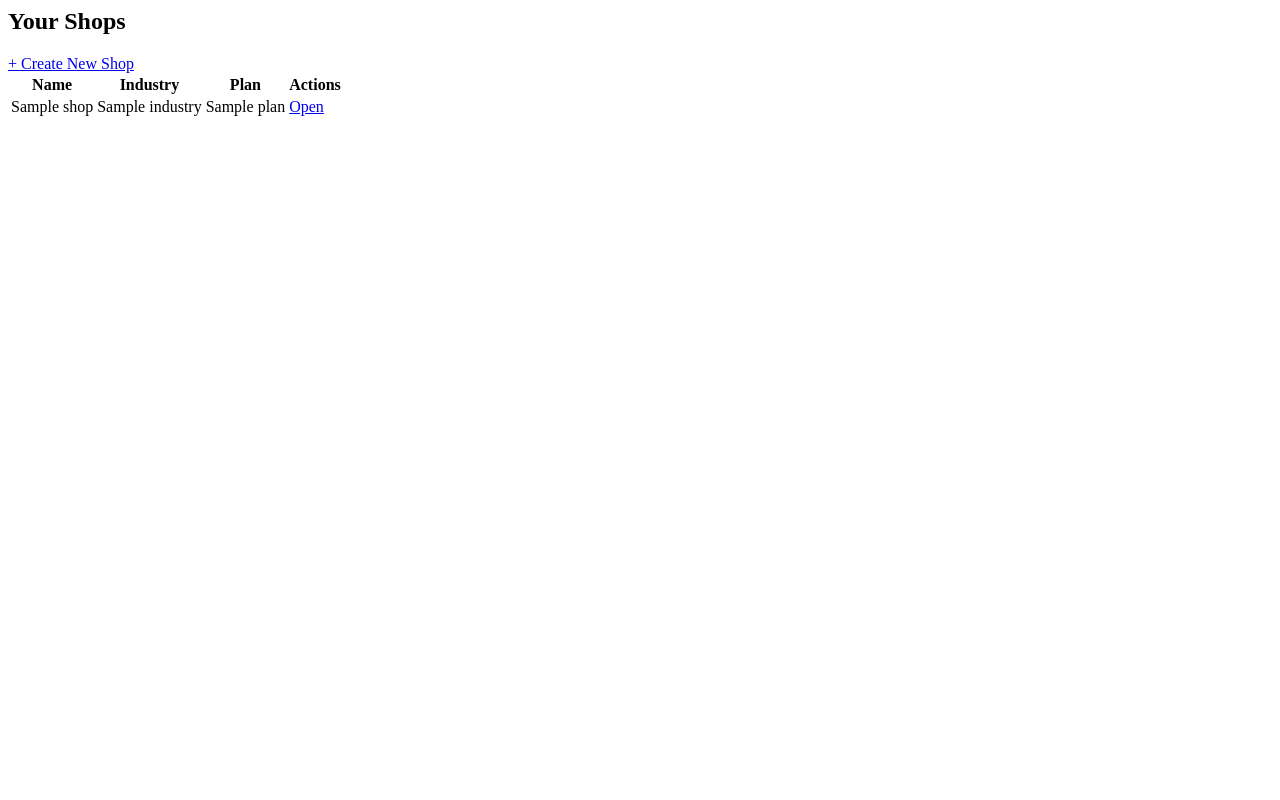
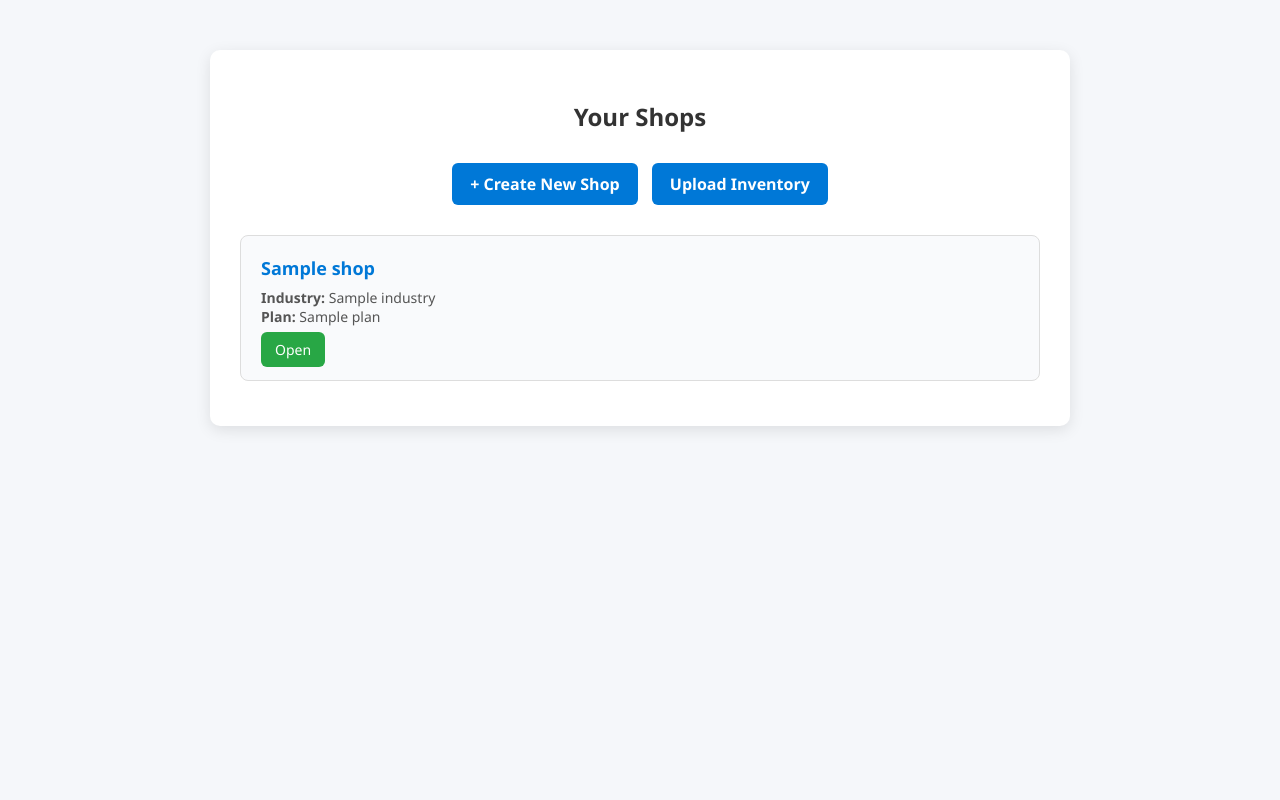
Before and after one commit to Danish11150/Ai-salesman, a Flask app: template website/templates/my_shops.html in a window 1280 px wide. Run offline with Flask 3, Linux system fonts and the light colour scheme; the template is opened without the code that fills it: most values are stand-ins (such as "Sample title", 1, 10 or a date in 2020).

Commit message:
Refactor my_shops.html with new layout and styles

```diff
--- a/website/templates/my_shops.html
+++ b/website/templates/my_shops.html
@@ -1,23 +1,113 @@
-<h2>Your Shops</h2>
+<!DOCTYPE html>
+<html lang="en">
+<head>
+    <meta charset="UTF-8">
+    <meta name="viewport" content="width=device-width, initial-scale=1.0">
+    <title>Your Shops</title>
+    <style>
+        body {
+            font-family: 'Segoe UI', Roboto, sans-serif;
+            background: #f5f7fa;
+            margin: 0;
+            padding: 0;
+        }
 
-<a href="/create_shop">+ Create New Shop</a>
+        .container {
+            max-width: 800px;
+            margin: 50px auto;
+            background: #fff;
+            border-radius: 10px;
+            box-shadow: 0 4px 15px rgba(0,0,0,0.1);
+            padding: 30px;
+        }
 
-<table>
-    <tr>
-        <th>Name</th>
-        <th>Industry</th>
-        <th>Plan</th>
-        <th>Actions</th>
-    </tr>
+        h2 {
+            text-align: center;
+            color: #333;
+            margin-bottom: 25px;
+        }
 
-    {% for shop in shops %}
-    <tr>
-        <td>{{ shop.name }}</td>
-        <td>{{ shop.industry }}</td>
-        <td>{{ shop.plan }}</td>
-        <td>
-            <a href="/inventory?shop_id={{ shop.id }}">Open</a>
-        </td>
-    </tr>
-    {% endfor %}
-</table>
+        .top-actions {
+            text-align: center;
+            margin-bottom: 25px;
+        }
+
+        .top-actions a {
+            background: #0078D7;
+            color: white;
+            padding: 10px 18px;
+            border-radius: 6px;
+            text-decoration: none;
+            font-weight: 600;
+            margin: 5px;
+            display: inline-block;
+        }
+
+        .shop-card {
+            background: #f9fafc;
+            border: 1px solid #ddd;
+            border-radius: 8px;
+            padding: 20px;
+            margin-bottom: 15px;
+            transition: 0.3s;
+        }
+
+        .shop-card:hover {
+            box-shadow: 0 3px 10px rgba(0,0,0,0.1);
+        }
+
+        .shop-title {
+            font-size: 18px;
+            font-weight: 600;
+            color: #0078D7;
+        }
+
+        .shop-info {
+            margin-top: 8px;
+            color: #555;
+            font-size: 14px;
+        }
+
+        .shop-actions {
+            margin-top: 12px;
+        }
+
+        .shop-actions a {
+            background: #28a745;
+            color: white;
+            padding: 8px 14px;
+            border-radius: 6px;
+            text-decoration: none;
+            font-size: 14px;
+            font-weight: 500;
+        }
+
+        .shop-actions a:hover {
+            background: #218838;
+        }
+    </style>
+</head>
+<body>
+    <div class="container">
+        <h2>Your Shops</h2>
+
+        <div class="top-actions">
+            <a href="/create_shop">+ Create New Shop</a>
+            <a href="/upload_inventory">Upload Inventory</a>
+        </div>
+
+        {% for shop in shops %}
+        <div class="shop-card">
+            <div class="shop-title">{{ shop.name }}</div>
+            <div class="shop-info">
+                <strong>Industry:</strong> {{ shop.industry }} <br>
+                <strong>Plan:</strong> {{ shop.plan }}
+            </div>
+            <div class="shop-actions">
+                <a href="/inventory?shop_id={{ shop.id }}">Open</a>
+            </div>
+        </div>
+        {% endfor %}
+    </div>
+</body>
+</html>
```
